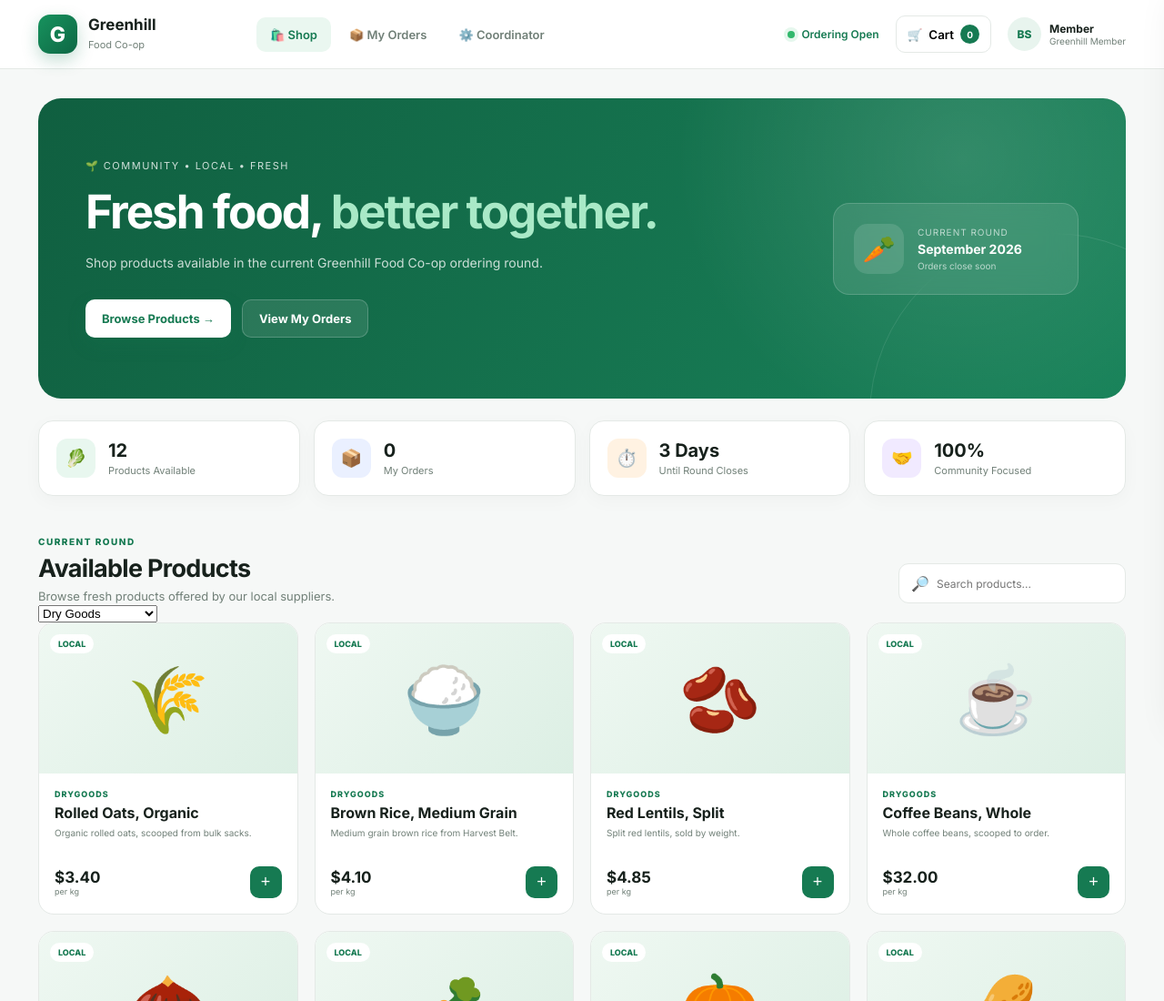
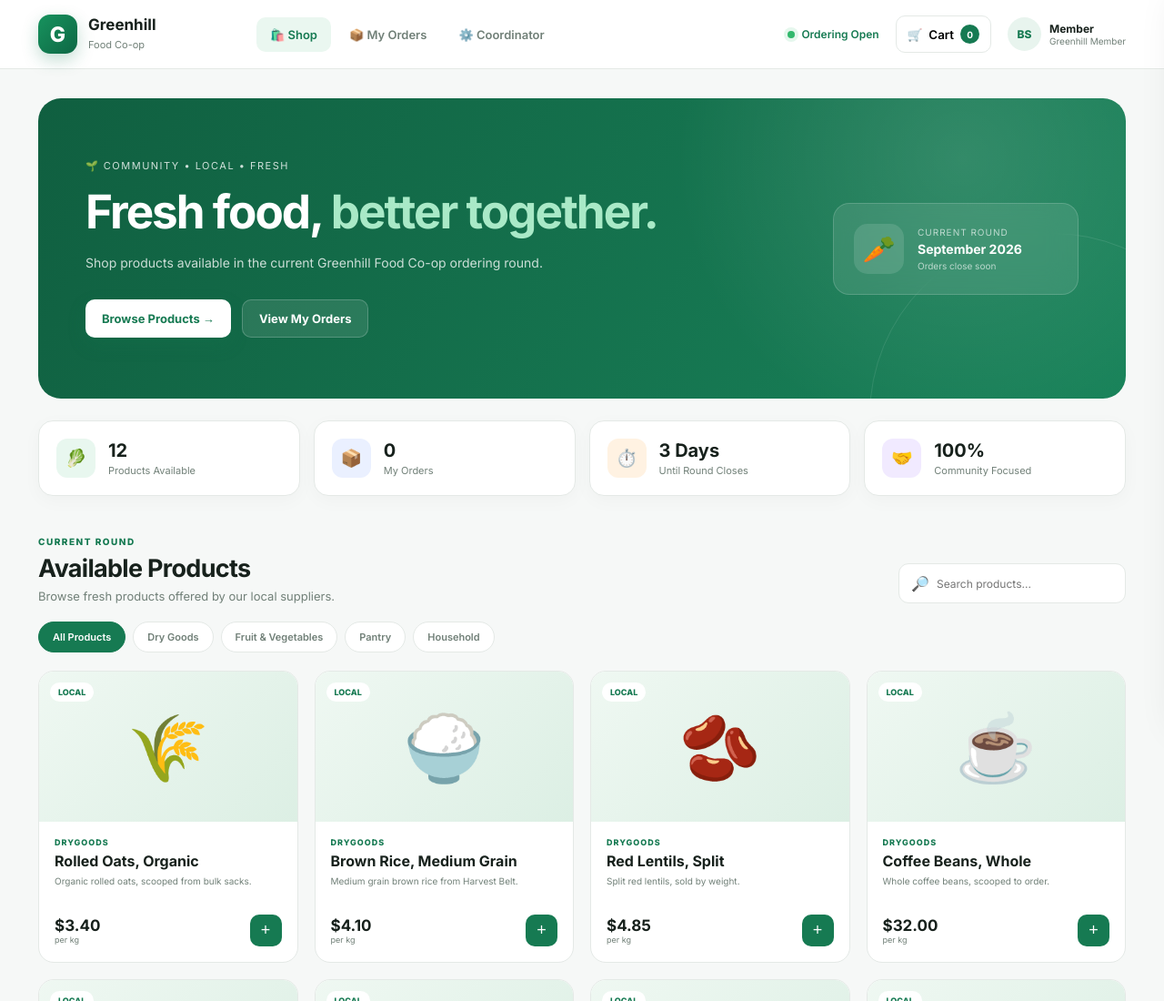
Before and after one commit to amanmandal8181/GreenhillfoodCo, a plain HTML site: page index.html in a window 1280 px wide. Shown: the top 1100 px of the page at 91% size. Drawn offline with Linux system fonts and the light colour scheme.

Commit message:
Update index.html
bug fixed
quantity and product

```diff
--- a/index.html
+++ b/index.html
@@ -194,25 +194,29 @@
             </div>
 
 
-                      <select id="productCategory">
+            <div class="category-bar">
 
-                            <option value="drygoods">
-                                Dry Goods
-                            </option>
+                <button class="category active" data-category="all">
+                    All Products
+                </button>
 
-                            <option value="produce">
-                                Fruit &amp; Vegetables
-                            </option>
+                <button class="category" data-category="drygoods">
+                    Dry Goods
+                </button>
 
-                            <option value="pantry">
-                                Pantry
-                            </option>
+                <button class="category" data-category="produce">
+                    Fruit &amp; Vegetables
+                </button>
 
-                            <option value="household">
-                                Household
-                            </option>
+                <button class="category" data-category="pantry">
+                    Pantry
+                </button>
 
-                        </select>
+                <button class="category" data-category="household">
+                    Household
+                </button>
+
+            </div>
 
 
             <div id="productGrid" class="product-grid"></div>
@@ -331,7 +335,7 @@
                                 <th>Product</th>
                                 <th>Category</th>
                                 <th>Price</th>
-                                <th>Unit</th>
+                                <th>Sold</th>
                                 <th>Status</th>
                                 <th>Actions</th>
                             </tr>
@@ -478,7 +482,7 @@
                     <div class="form-group full">
                         <label>Product Name</label>
 
-                        <input type="text" id="productName" placeholder="e.g. Organic Tomatoes" required>
+                        <input type="text" id="productName" placeholder="e.g. Rolled Oats" required>
                     </div>
 
 
@@ -488,20 +492,20 @@
 
                         <select id="productCategory">
 
-                            <option value="vegetables">
-                                Vegetables
+                            <option value="drygoods">
+                                Dry Goods
                             </option>
 
-                            <option value="fruit">
-                                Fruit
+                            <option value="produce">
+                                Fruit &amp; Vegetables
                             </option>
 
-                            <option value="dairy">
-                                Dairy
+                            <option value="pantry">
+                                Pantry
                             </option>
 
-                            <option value="bakery">
-                                Bakery
+                            <option value="household">
+                                Household
                             </option>
 
                         </select>
```
